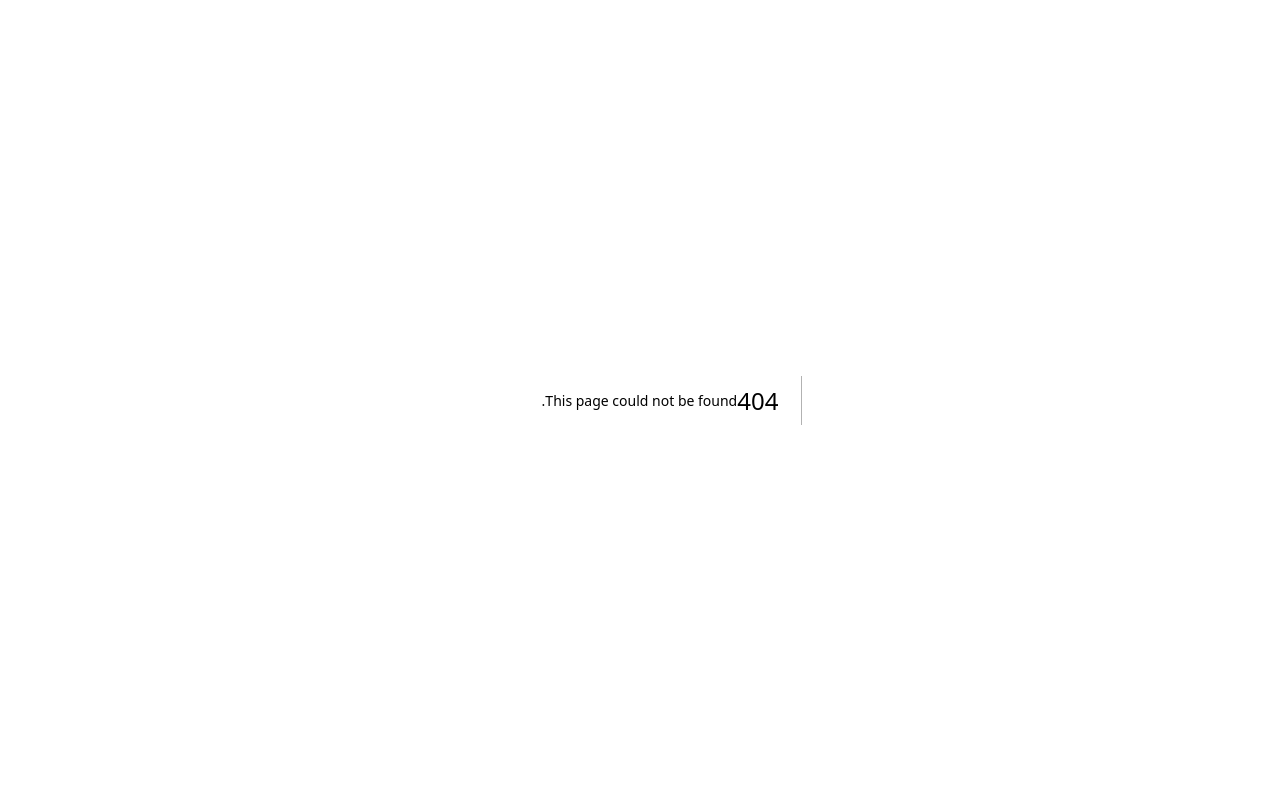
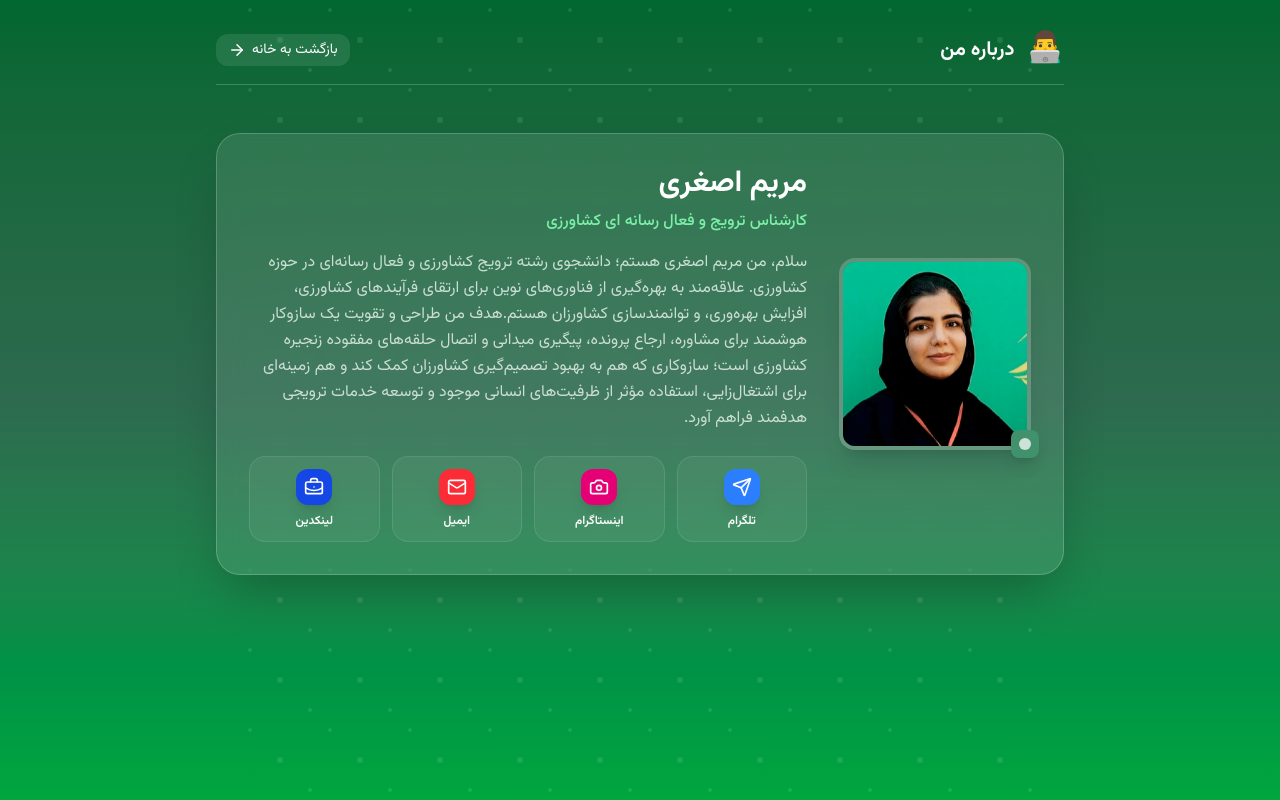
Before and after one commit to maryam8asghari/aghaye-keshavarz, a Next.js app: page /about in a window 1280 px wide. Before the commit this address had no page. Built offline with nearby package versions, Linux system fonts and the light colour scheme.

Commit message:
feat: add AboutPage component with creator information and social links

```diff
--- /dev/null
+++ b/src/app/about/page.tsx
@@ -0,0 +1,125 @@
+"use client";
+
+import Link from "next/link";
+import Image from "next/image";
+import {
+  ArrowRight,
+  Send,
+  Mail,
+  Camera,
+  BriefcaseBusiness,
+} from "lucide-react";
+
+export default function AboutPage() {
+  const creatorInfo = {
+    name: "مریم اصغری",
+    role: "کارشناس ترویج و فعال رسانه ای کشاورزی",
+bio : "سلام، من مریم اصغری هستم؛ دانشجوی رشته ترویج کشاورزی و فعال رسانه‌ای در حوزه کشاورزی. علاقه‌مند به بهره‌گیری از فناوری‌های نوین برای ارتقای فرآیندهای کشاورزی، افزایش بهره‌وری، و توانمندسازی کشاورزان هستم.هدف من طراحی و تقویت یک سازوکار هوشمند برای مشاوره، ارجاع پرونده، پیگیری میدانی و اتصال حلقه‌های مفقوده زنجیره کشاورزی است؛ سازوکاری که هم به بهبود تصمیم‌گیری کشاورزان کمک کند و هم زمینه‌ای برای اشتغال‌زایی، استفاده مؤثر از ظرفیت‌های انسانی موجود و توسعه خدمات ترویجی هدفمند فراهم آورد."   ,
+ avatar: "/images/creator-profile.png",
+  };
+
+  const socials = [
+    {
+      name: "تلگرام",
+      icon: <Send size={20} />,
+      link: "https://t.me/maryam8asghari",
+      color: "bg-blue-500",
+    },
+    {
+      name: "اینستاگرام",
+      icon: <Camera size={20} />,
+      link: "https://instagram.com/maryam8asghari",
+      color: "bg-pink-600",
+    },
+    {
+      name: "ایمیل",
+      icon: <Mail size={20} />,
+      link: "mailto:maryam8asghari@gmail.com",
+      color: "bg-red-500",
+    },
+    {
+      name: "لینکدین",
+      icon: <BriefcaseBusiness size={20} />,
+      link: "https://linkedin.com/in/maryam8asghari",
+      color: "bg-blue-700",
+    },
+  ];
+
+  return (
+    <main className="min-h-screen bg-gradient-to-b from-green-800 via-green-700 to-green-600 text-white relative overflow-hidden">
+      <div className="absolute inset-0 opacity-10 pointer-events-none">
+        <svg width="100%" height="100%" viewBox="0 0 400 400">
+          <pattern id="grain" width="40" height="40" patternUnits="userSpaceOnUse">
+            <circle cx="20" cy="20" r="1.5" fill="white" />
+            <circle cx="5" cy="5" r="1" fill="white" />
+            <circle cx="35" cy="35" r="1" fill="white" />
+          </pattern>
+          <rect width="100%" height="100%" fill="url(#grain)" />
+        </svg>
+      </div>
+
+      <div className="relative z-10 max-w-4xl mx-auto px-6 py-8 flex flex-col min-h-screen">
+        <header className="flex items-center justify-between mb-12 pb-4 border-b border-white/20">
+          <div className="flex items-center gap-3">
+            <span className="text-3xl">👨‍💻</span>
+            <h1 className="text-xl font-bold">درباره من</h1>
+          </div>
+          <Link
+            href="/"
+            className="flex items-center gap-1.5 text-sm bg-white/10 hover:bg-white/20 px-3 py-1.5 rounded-xl transition-all"
+          >
+            <span>بازگشت به خانه</span>
+            <ArrowRight size={18} />
+          </Link>
+        </header>
+
+        <div className="bg-white/10 backdrop-blur-md rounded-3xl p-8 border border-white/20 shadow-2xl">
+          <div className="flex flex-col md:flex-row items-center gap-8">
+            <div className="relative">
+              <div className="w-40 h-40 md:w-48 md:h-48 rounded-2xl overflow-hidden border-4 border-white/20 shadow-xl">
+                <Image
+                  src={creatorInfo.avatar}
+                  alt={creatorInfo.name}
+                  width={200}
+                  height={200}
+                  className="object-cover w-full h-full"
+                />
+              </div>
+              <div className="absolute -bottom-2 -right-2 bg-green-500 p-2 rounded-lg shadow-lg">
+                <div className="w-3 h-3 bg-white rounded-full animate-pulse"></div>
+              </div>
+            </div>
+
+            <div className="flex-1 text-center md:text-right">
+              <h2 className="text-3xl font-extrabold mb-2">{creatorInfo.name}</h2>
+              <h3 className="text-green-300 font-medium mb-4">{creatorInfo.role}</h3>
+              <p className="text-green-50/80 leading-relaxed mb-6 text-sm md:text-base">
+                {creatorInfo.bio}
+              </p>
+
+              <div className="grid grid-cols-2 sm:grid-cols-4 gap-3">
+                {socials.map((social, index) => (
+                  <a
+                    key={index}
+                    href={social.link}
+                    target="_blank"
+                    rel="noopener noreferrer"
+                    className="flex flex-col items-center gap-2 p-3 rounded-2xl bg-white/5 hover:bg-white/20 border border-white/10 transition-all group"
+                  >
+                    <div
+                      className={`${social.color} p-2 rounded-xl text-white shadow-lg group-hover:scale-110 transition-transform`}
+                    >
+                      {social.icon}
+                    </div>
+                    <span className="text-xs font-semibold">{social.name}</span>
+                  </a>
+                ))}
+              </div>
+            </div>
+          </div>
+        </div>
+
+             </div>
+    </main>
+  );
+}
--- a/src/app/page.tsx
+++ b/src/app/page.tsx
@@ -3,7 +3,7 @@
 
 import { useRouter } from "next/navigation";
 import Link from "next/link";
-import { Tractor, UserCheck, ChevronLeft, Stethoscope, Info } from "lucide-react";
+import { Tractor, UserCheck, ChevronLeft, Stethoscope, Info, User } from "lucide-react";
 import { useAppStore } from "@/store/useAppStore";
 
 export default function HomePage() {
@@ -119,15 +119,29 @@ export default function HomePage() {
         </div>
 
       {/* Footer */}
-        <footer className="border-t border-white/20 mt-auto pt-6 text-center">
+<footer className="border-t border-white/20 mt-auto pt-6 pb-4">
+  <div className="flex flex-col sm:flex-row items-center justify-center gap-4">
+    {/* لینک اطلاعات پروژه */}
     <Link
       href="/info"
       className="inline-flex items-center gap-2 text-green-200 hover:text-white transition-colors py-2 px-4 rounded-xl hover:bg-white/5"
     >
       <Info size={18} />
-            <span className="text-sm font-medium">اطلاعات پروژه، مستندات و پروپوزال</span>
+      <span className="text-sm font-medium">اطلاعات پروژه و پروپوزال</span>
     </Link>
+
+    <div className="hidden sm:block w-px h-4 bg-white/20"></div>
+
+    <Link
+      href="/about"
+      className="inline-flex items-center gap-2 text-green-200 hover:text-white transition-colors py-2 px-4 rounded-xl hover:bg-white/5"
+    >
+      <User size={18} />
+      <span className="text-sm font-medium">درباره من</span>
+    </Link>
+  </div>
 </footer>
+
       </div>
     </main>
   );
```
Also changed, not shown: public/images/creator-profile.png (added). Lines whose indentation alone changed are shown as unchanged.
